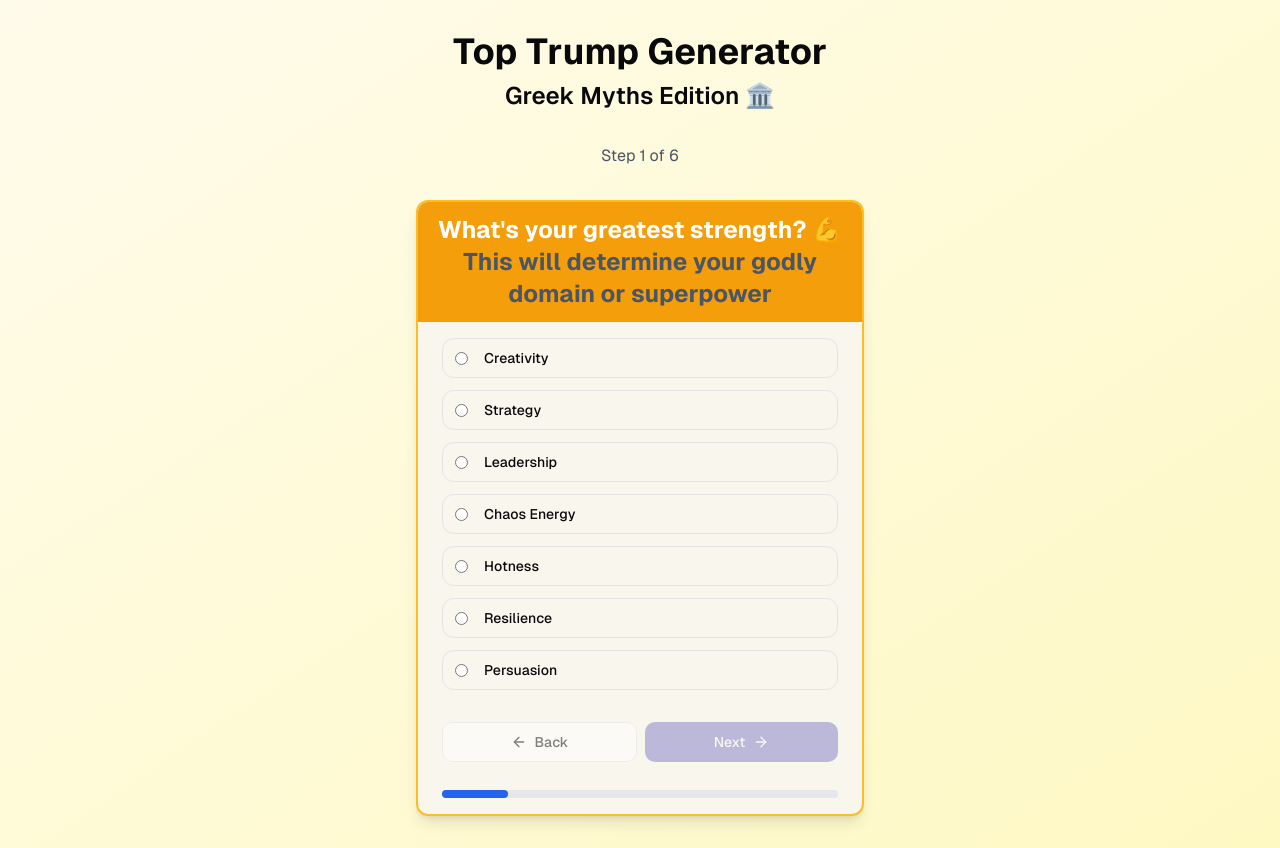
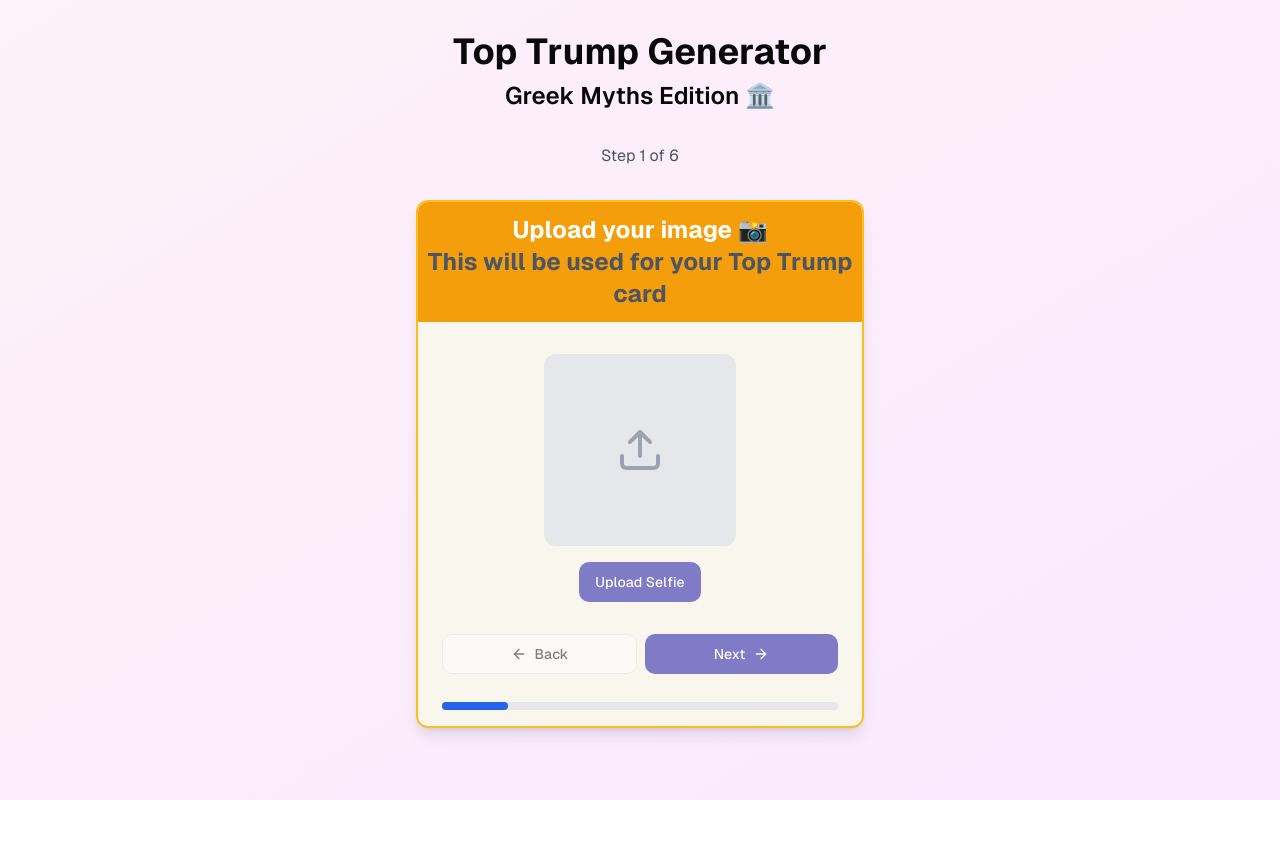
Before and after one commit to akdeb/a2zcomics, a Next.js app: page / in a window 1280 px wide. After the commit the page ends 800 px from the top, so only its background shows below. Built offline with nearby package versions, Linux system fonts and the light colour scheme.

Commit message:
Enhance matching algorithm in Top Trump Generator by adding random score variation for a more dynamic experience and update image upload step in the form.

```diff
--- a/app/page.tsx
+++ b/app/page.tsx
@@ -136,20 +136,43 @@ type GodMatch = {
 
 function matchGod(userInput: UserInput): GodMatch {
   const { strength, weakness, socialVibe, weapon, gender } = userInput;
+
+  // Helper function to add random variation to a score
+  const addRandomVariation = (baseScore: number, maxVariation: number = 1) => {
+    const variation = (Math.random() * 2 - 1) * maxVariation; // Random value between -maxVariation and +maxVariation
+    return Math.max(0, baseScore + variation); // Ensure score doesn't go below 0
+  };
+
   const scores = greekGods.map((god) => {
     let score = 0;
-    if (god.strengths.includes(strength)) score += 3;
-    if (god.weaknesses.includes(weakness)) score += 2;
-    if (god.vibes.includes(socialVibe)) score += 2;
-    if (god.weapons.includes(weapon)) score += 1;
+
+    // Add random variation to each component
+    if (god.strengths.includes(strength)) {
+      score += addRandomVariation(3, 0.5); // Base 3 points with ±0.5 variation
+    }
+    if (god.weaknesses.includes(weakness)) {
+      score += addRandomVariation(2, 0.4); // Base 2 points with ±0.4 variation
+    }
+    if (god.vibes.includes(socialVibe)) {
+      score += addRandomVariation(2, 0.3); // Base 2 points with ±0.3 variation
+    }
+    if (god.weapons.includes(weapon)) {
+      score += addRandomVariation(1, 0.2); // Base 1 point with ±0.2 variation
+    }
+
+    // Add a small random bonus (0-0.5) to create more variety in matches
+    score += Math.random() * 0.5;
+
     return {
       name: god.name,
-      score,
+      score: Number(score.toFixed(2)), // Round to 2 decimal places for cleaner numbers
       visual: god.visual[gender as keyof typeof god.visual] || god.visual.androgynous,
     };
   });
+
+  // Sort by score and return the highest match
   scores.sort((a, b) => b.score - a.score);
-  return scores[0]; // highest match
+  return scores[0];
 }
 
 export default function TopTrumpGenerator() {
@@ -174,6 +197,12 @@ export default function TopTrumpGenerator() {
 
   // Define the steps/questions
   const steps = [
+    {
+      id: "image",
+      title: "Upload your image 📸",
+      description: "This will be used for your Top Trump card",
+      type: "image",
+    },
     {
       id: "strength",
       title: "What's your greatest strength? 💪",
@@ -227,12 +256,6 @@ export default function TopTrumpGenerator() {
         { value: "lyre", label: "Lyre" },
         { value: "poison", label: "Poison" },
       ],
-    },
-    {
-      id: "image",
-      title: "Upload your image 📸",
-      description: "This will be used for your Top Trump card",
-      type: "image",
     },
     {
       id: "gender",
@@ -299,14 +322,11 @@ export default function TopTrumpGenerator() {
   // Get background color based on current step
   const getStepColor = () => {
     const colors = [
+      "bg-gradient-to-br from-pink-50 to-fuchsia-100", // Image upload
       "bg-gradient-to-br from-amber-50 to-yellow-100", // Strength
       "bg-gradient-to-br from-purple-50 to-violet-100", // Weakness
-      "bg-gradient-to-br from-emerald-50 to-green-100", // Activity
-      "bg-gradient-to-br from-blue-50 to-cyan-100", // Social Vibe
-      "bg-gradient-to-br from-red-50 to-rose-100", // Weapon
-      "bg-gradient-to-br from-pink-50 to-fuchsia-100", // Love Life
-      "bg-gradient-to-br from-gray-50 to-slate-100", // Downfall
-      "bg-gradient-to-br from-orange-50 to-amber-100", // Image
+      "bg-gradient-to-br from-emerald-50 to-green-100", // Social Vibe
+      "bg-gradient-to-br from-blue-50 to-cyan-100", // Weapon
       "bg-gradient-to-br from-teal-50 to-cyan-100", // Gender
     ]
     return colors[currentStep] || colors[0]
@@ -452,12 +472,25 @@ export default function TopTrumpGenerator() {
                     {currentStepData.options?.map((option) => (
                       <div
                         key={option.value}
-                        className="flex items-center space-x-2 rounded-lg border p-3 hover:bg-gray-50"
+                        className="relative"
                       >
-                        <RadioGroupItem value={option.value} />
-                        <Label htmlFor={option.value} className="flex-grow cursor-pointer">
-                          {option.label}
-                        </Label>
+                        <input
+                          type="radio"
+                          id={option.value}
+                          value={option.value}
+                          checked={formData[currentStepData.id as keyof typeof formData] === option.value}
+                          onChange={() => handleOptionSelect(option.value)}
+                          className="peer sr-only" // Hide the actual radio button
+                        />
+                        <label
+                          htmlFor={option.value}
+                          className="flex items-center space-x-2 rounded-lg border p-3 hover:bg-gray-50 cursor-pointer transition-colors peer-checked:border-blue-500 peer-checked:bg-blue-50 peer-checked:hover:bg-blue-100"
+                        >
+                          <div className="flex items-center justify-center w-5 h-5 border-2 border-gray-300 rounded-full peer-checked:border-blue-500">
+                            <div className="w-3 h-3 rounded-full bg-blue-500 scale-0 peer-checked:scale-100 transition-transform" />
+                          </div>
+                          <span className="flex-grow">{option.label}</span>
+                        </label>
                       </div>
                     ))}
                   </RadioGroup>
```
